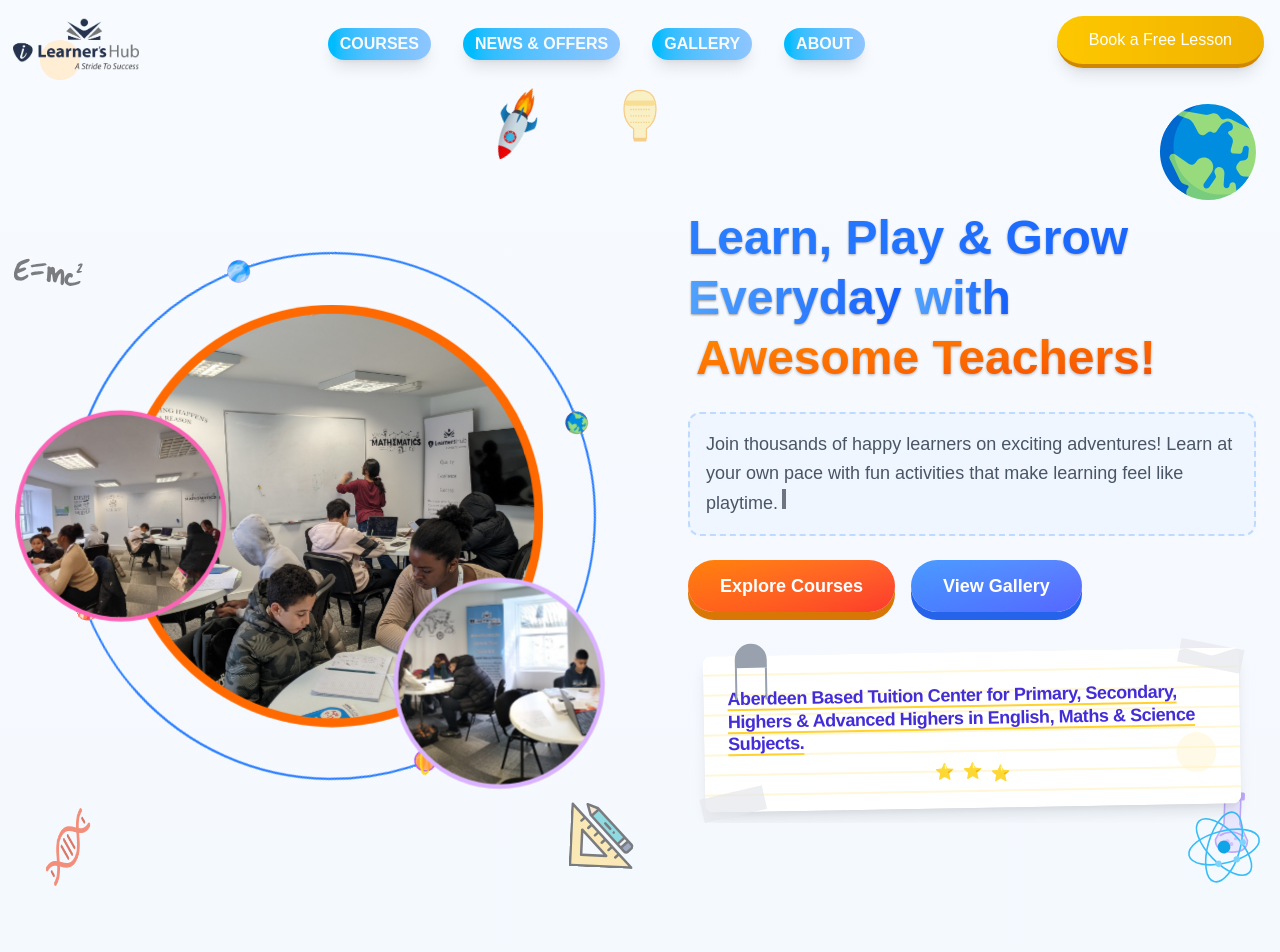
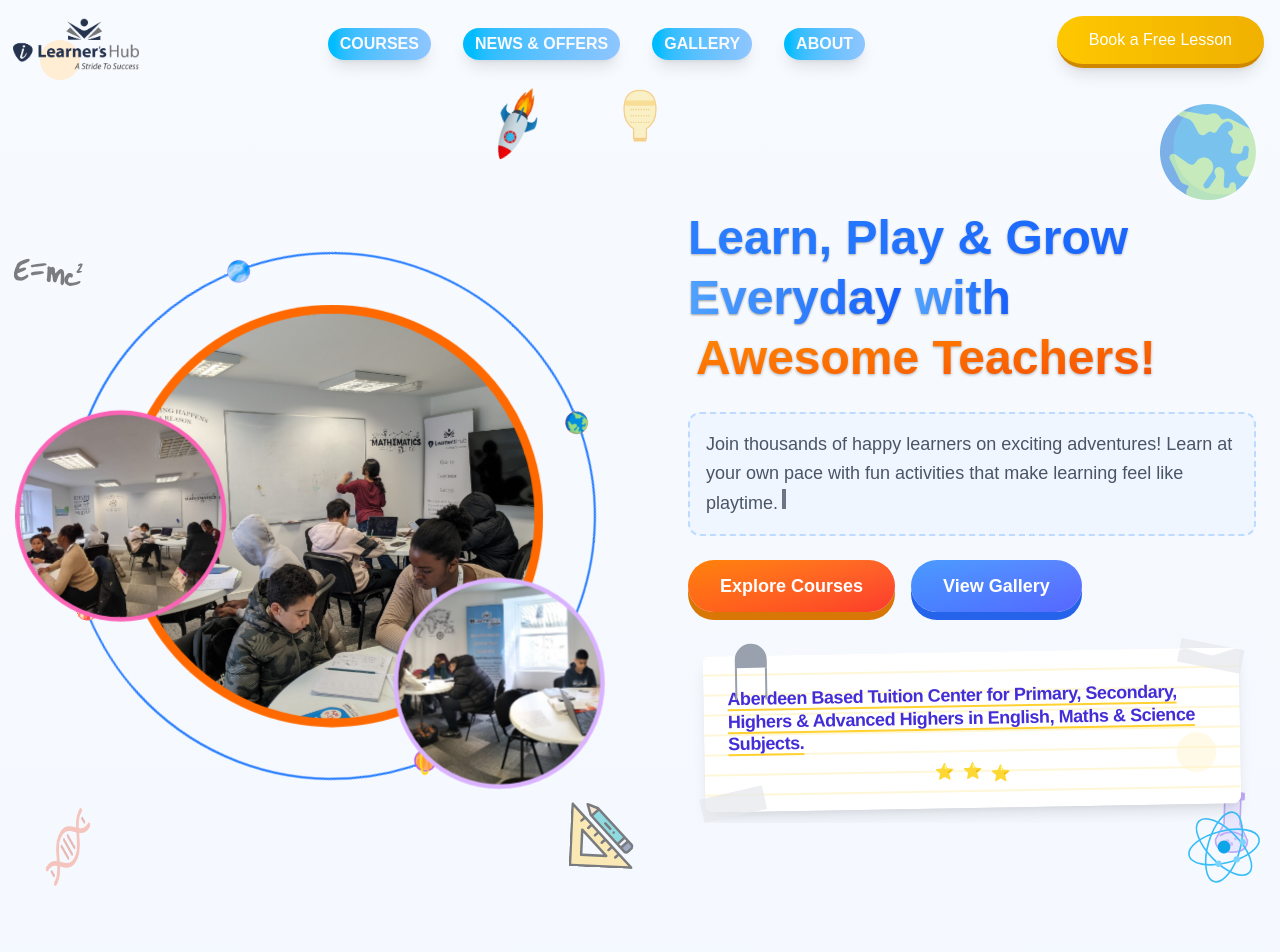
Before and after one commit to MoyasiGinko/iLearners-Hub, a Next.js app: page / in a window 1280 px wide. Shown: the top 952 px of the page. Built offline with nearby package versions, Linux system fonts and the light colour scheme.

Commit message:
Update index.tsx

```diff
--- a/components/main/hero/index.tsx
+++ b/components/main/hero/index.tsx
@@ -27,7 +27,7 @@ const FloatingElements = () => {
 
       {/* Animated Earth SVG */}
       <motion.div
-        className="absolute top-26 right-6 w-12 h-12 md:w-24 md:h-24 z-0 block"
+        className="absolute opacity-50 top-26 right-6 w-12 h-12 md:w-24 md:h-24 z-0 block"
         animate={{ rotate: 360 }}
         transition={{ duration: 20, repeat: Infinity, ease: "linear" }}
       >
@@ -133,7 +133,7 @@ const FloatingElements = () => {
 
       {/* DNA Helix SVG Animation */}
       <motion.div
-        className="absolute  bottom-10 left-4 w-12 h-16 md:w-26 md:h-32 z-0 block"
+        className="absolute opacity-50 bottom-10 left-4 w-12 h-16 md:w-26 md:h-32 z-0 block"
         animate={{
           rotateY: 360,
         }}
```
